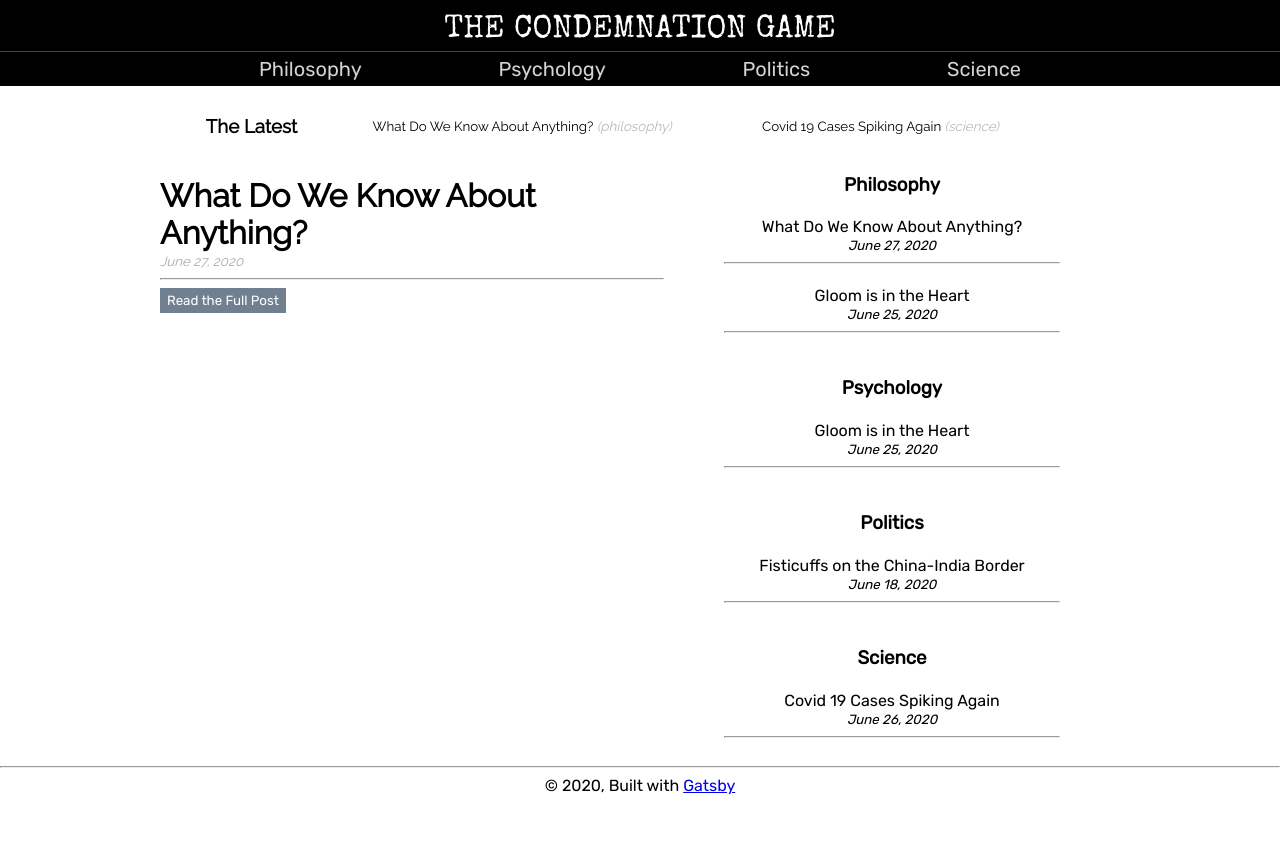
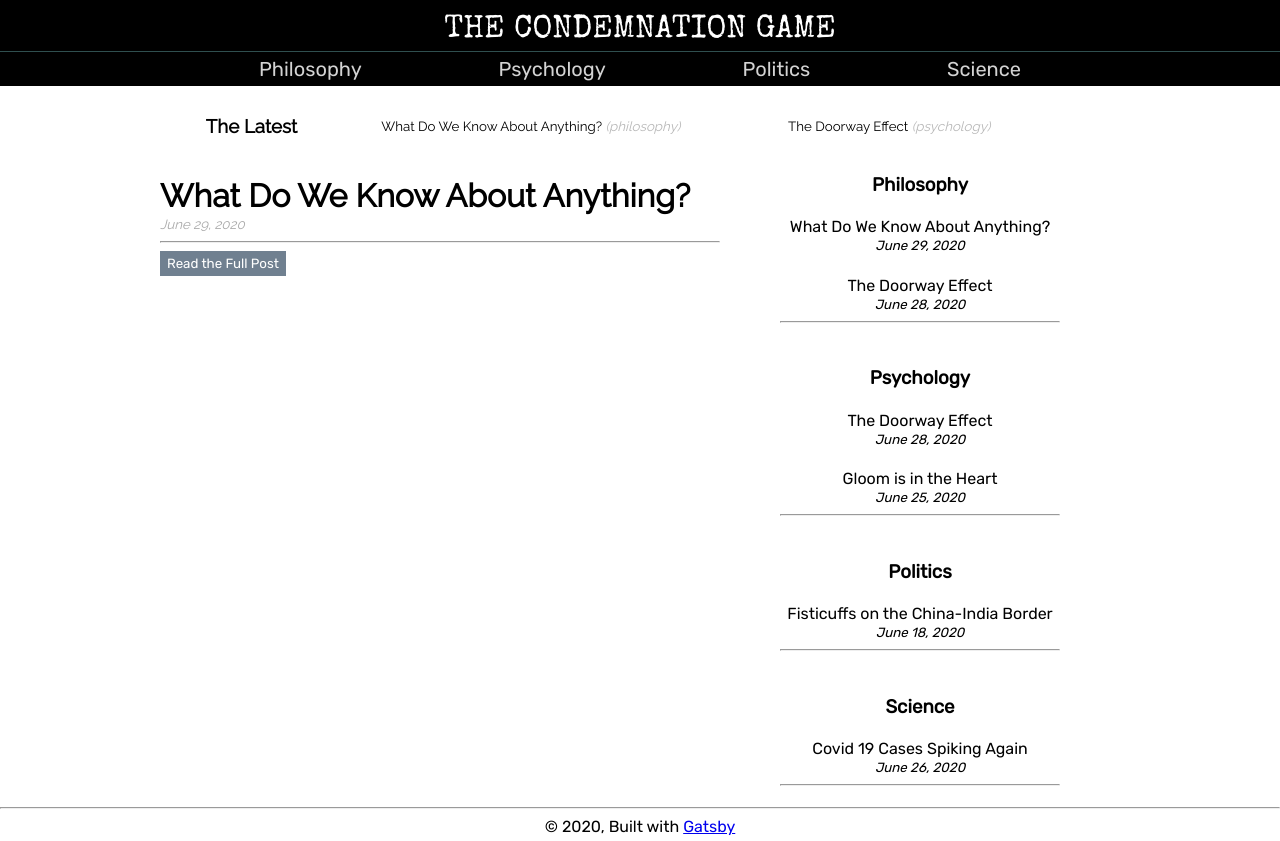
Before and after one commit to willjw3/blogsite, a Gatsby site: page / in a window 1280 px wide. Before the commit the page ends 800 px from the top, so only its background shows below. Built offline with nearby package versions, Linux system fonts and the light colour scheme; Gatsby itself is replaced by a stand-in of ours; a web font is replaced by a local one.

Commit message:
Moved hr element out of postlist component

```diff
--- /dev/null
+++ b/articles/doorway-effect-6-25-2020.md
@@ -0,0 +1,9 @@
+---
+title: "The Doorway Effect"
+date: "2020-06-28"
+published: true
+tags: ["psychology", "philosophy", "neuroscience"]
+pagetype: "article"
+---
+
+Have you ever walked into a room with a sense of purpose only to find that once you were completely within the confines of the room, you had forgotten why you entered the room in the first place?
--- a/articles/what-do-we-know-about-anything-2020-06-27.md
+++ b/articles/what-do-we-know-about-anything-2020-06-27.md
@@ -1,6 +1,6 @@
 ---
 title: "What Do We Know About Anything?"
-date: "2020-06-27"
+date: "2020-06-29"
 published: true
 tags: ["philosophy", "epistemology", "blog"]
 pagetype: "article"
--- a/src/components/postlist.js
+++ b/src/components/postlist.js
@@ -11,7 +11,6 @@ const PostList = ({posts}) => {
                     <h4>{post.node.frontmatter.title}</h4>
                   </Link>
                   <small>{post.node.frontmatter.date}</small>
-                  <hr/>
                 </div>
               )
             })}
--- a/src/pages/index.js
+++ b/src/pages/index.js
@@ -23,10 +23,10 @@ const IndexPage = ({data}) => {
     if (posts[i].node.frontmatter.tags.includes("psychology") && psychologyPosts.length < 2) {
       psychologyPosts.push(posts[i])
     }
-    if (posts[i].node.frontmatter.tags.includes("politics") && politicsPosts.length < 2) {
+    if (posts[i].node.frontmatter.tags.includes("politics") && politicsPosts.length < 1) {
       politicsPosts.push(posts[i])
     }
-    if (posts[i].node.frontmatter.tags.includes("science") && sciencePosts.length < 2) {
+    if (posts[i].node.frontmatter.tags.includes("science") && sciencePosts.length < 1) {
       sciencePosts.push(posts[i])
     }
   }
@@ -44,15 +44,19 @@ const IndexPage = ({data}) => {
           <div className="index-main-body-postlist">
             <h3>Philosophy</h3>
             <PostList posts={philosophyPosts} />
+            <hr/>
             <br />
             <h3>Psychology</h3>
             <PostList posts={psychologyPosts} />
+            <hr/>
             <br />
             <h3>Politics</h3>
             <PostList posts={politicsPosts} />
+            <hr/>
             <br />
             <h3>Science</h3>
             <PostList posts={sciencePosts} />
+            <hr/>
           </div>
         </div>
       </div>
--- a/src/styles/index.scss
+++ b/src/styles/index.scss
@@ -20,7 +20,7 @@ html, body {
                 margin: 0 auto;
             }
             &-postlist {
-                width: 40%;
+                width: 30%;
                 margin: 0, auto;
                 text-align: center;
                 padding: 0 60px;
```
